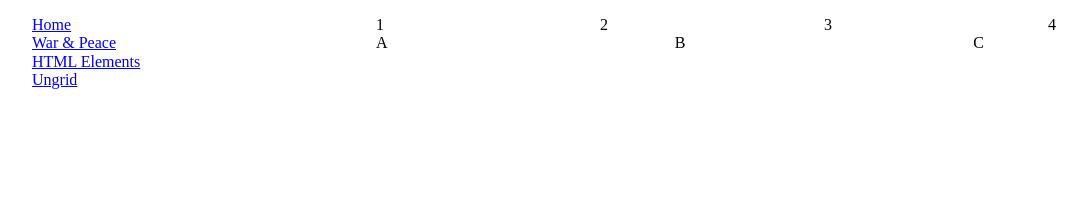
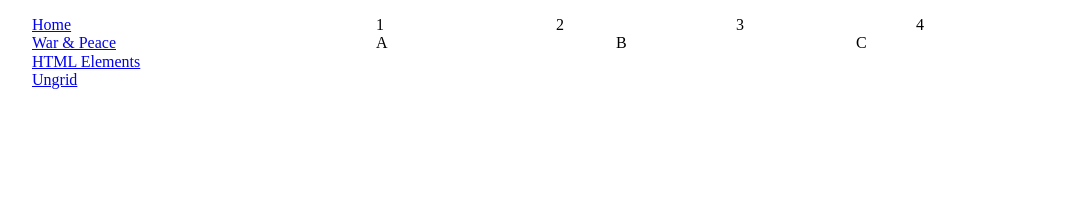
Before and after one commit to monochromeblue/battlemat, a Jekyll site: the page built from ungrid.md, in a window 1280 px wide. Shown: the top 209 px of the page, without its empty margins (8-1095 px from the left). Built offline with Jekyll 4.4.1, drawn with Linux system fonts in a browser that asks for light colours; cached includes are drawn as plain includes.

Commit message:
fine-tuning max width

```diff
--- a/assets/css/monoblue.css
+++ b/assets/css/monoblue.css
@@ -3,5 +3,5 @@
 }
 
 .main {
-    max-width: 90em;
+    max-width: 45em;
 }
```
